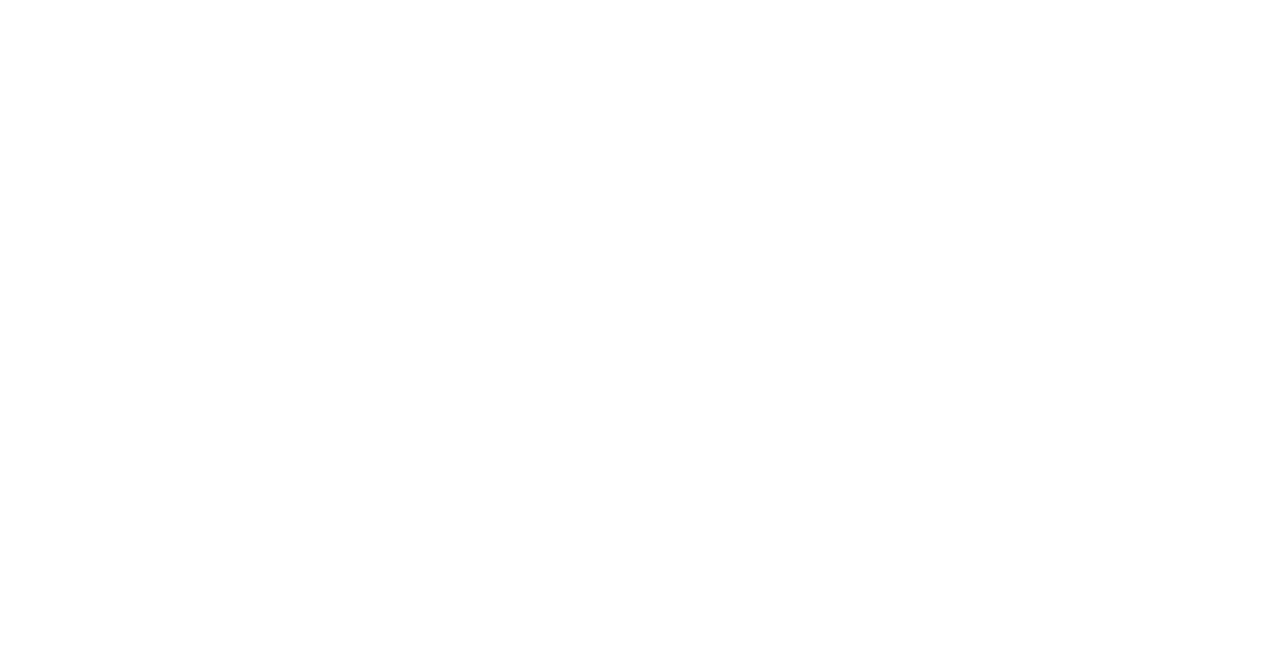
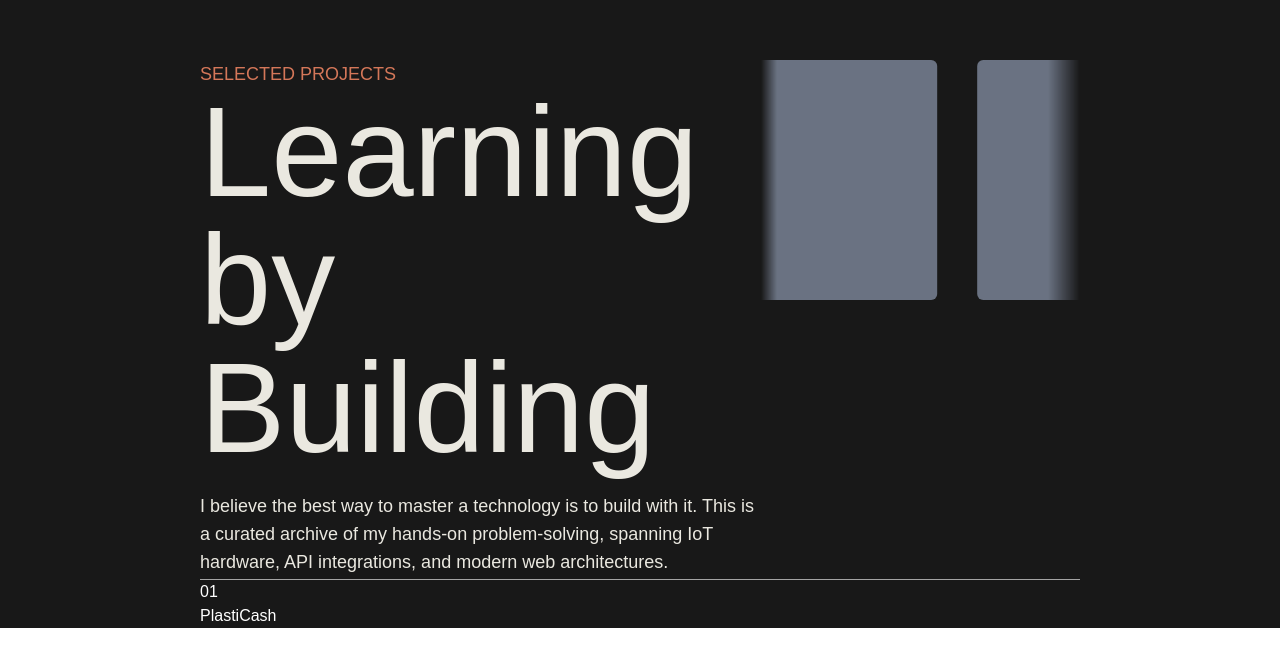
Before and after one commit to Eros628/eportfolio-2.0, a React (Vite) app: page / in a window 1280 px wide. Shown: the part 7244-7904 px from the top of the page. Before the commit the page ends 7104 px from the top, so only its background shows below. Built offline with nearby package versions, Linux system fonts and the light colour scheme; a web font is replaced by a local one.

Commit message:
feat: added carousel project animation in project section header

```diff
--- a/src/sections/Projects.jsx
+++ b/src/sections/Projects.jsx
@@ -1,8 +1,90 @@
+import { motion, useAnimationFrame, useInView, useMotionValue, useTransform } from "framer-motion";
+import { useRef, useState } from "react";
 
 function Projects({stacks}){
+  const xPosition = useMotionValue(0);
+  const x = useTransform(xPosition, (v)=> `${v}%`);
+  const [isHover, setIsHover] = useState(false);
+
+  const containerProject = useRef(null);
+
+  const inView = useInView(containerProject);
+
+
+  useAnimationFrame((time, delta)=>{
+    console.log(inView);
+
+    if(!inView) return;
+
+    const normalSpeed = -0.06;
+    const slowSpeed = -0.03;
+
+    const currentVelocity = isHover ? slowSpeed : normalSpeed;
+
+    let moveBy = currentVelocity * (delta / 16);
+    let nextX  = xPosition.get() + moveBy;
+
+    if(nextX <= -50){
+      nextX += 50;
+    }
+
+    xPosition.set(nextX);
+
+
+  })
+
     return(
-      <div className="h-100 bg-black">
+      <div ref={containerProject} className="h-full w-full flex flex-col bg-deep-charcoal px-50">
+          <div className="h-[70vh] w-full flex items-start flex-row py-10 border-b-solid border-b-1 border-lightCharcoal">
+            <div className="flex flex-col h-full">
+              <p className="text-terracota text-bold text-lg">SELECTED PROJECTS</p>
+              <div className="flex flex-col gap-5">
+                  <p className="text-cream text-bold text-9xl">Learning by Building</p>
+                  <p className="text-cream text-lg"> I believe the best way to master a technology is to build with it.
+                      This is a curated archive of my hands-on problem-solving, spanning IoT hardware, API integrations,
+                      and modern web architectures.
+                  </p>
+                  <p className="mt-10">SCROLL TO EXPLORE</p>
+              </div>
+            </div>
+            <div className="w-full h-full flex overflow-hidden [mask-image:linear-gradient(to_right,transparent,var(--color-deep-charcoal)_5%,var(--color-deep-charcoal)_90%,transparent)]">
+              <motion.div
+              className="w-max  flex flex-row"
+              style={{x}}
+              >
+                <div className="flex flex-row gap-10 pr-10">
+                    {[...Array(3)].map((_, index)=>(
+                    <div onMouseEnter={()=>{
+                          setIsHover(true);
+                    }}
+                    onMouseLeave={()=>{
+                      setIsHover(false)
+                    }}
+                    key={index} className="h-1/2 w-md bg-gray-500 rounded-md shrink-0"></div>
+                  ))}
+                </div>
+                <div className="flex flex-row gap-10 pr-10">
+                    {[...Array(3)].map((_, index)=>(
+                    <div key={index} className="h-1/2 w-md bg-gray-500 rounded-md shrink-0"></div>
+                  ))}
+                </div>
 
+              </motion.div>
+            </div>
+          </div>
+
+          <div className="flex flex-col">
+            <div className="flex flex-row">
+                <div className="flex flex-col">
+                  <div className="flex flex-row items-center">
+                    <p>01</p>
+                    <hr />
+                  </div>
+                  <p>PlastiCash</p>
+                  <p></p>
+                </div>
+            </div>
+          </div>
       </div>
     )
 }
--- a/src/sections/Services.jsx
+++ b/src/sections/Services.jsx
@@ -45,11 +45,11 @@
     const slideX = useTransform(scrollYProgress, [0, 1], ["80%", "14%"]);
 
     return(
-        <div ref={card} className=" flex flex-col bg-deep-charcoal h-full ">
+        <div ref={card} className=" flex flex-col bg-deep-charcoal h-full">
             <motion.div
             style={{x: slideX}}
             transition={{ease: "linear", duration:0.5}}
-            className="text-[10rem] sticky top-20 font-bold text-rust">
+            className="text-[10rem] sticky top-20 h-screen font-bold text-rust">
                  <h1 >WHAT I OFFER</h1>
             </motion.div>
             {
```
